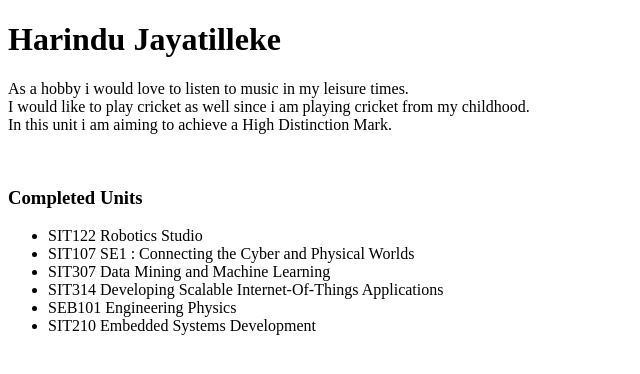
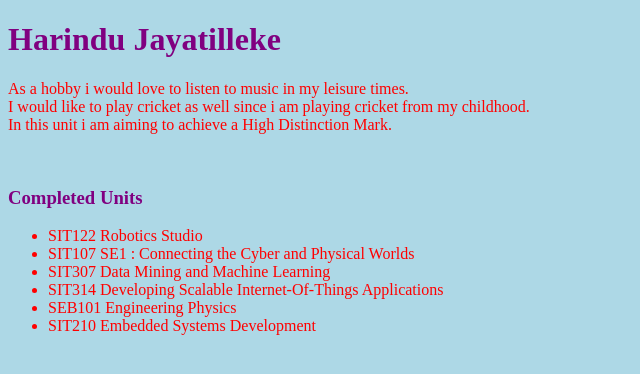
Before and after one commit to HarinduJayatillek/TrackMe, a plain HTML site: page about-me.html in a window 1280 px wide. Shown: the whole page, without its empty margins (0-640 px from the left). Drawn offline with Linux system fonts and the light colour scheme.

Commit message:
NEW: Add Css for webpage

```diff
--- a/about-me.html
+++ b/about-me.html
@@ -1,6 +1,7 @@
 <!DOCTYPE html>
 <html>
     <head>
+        <link rel="stylesheet" href="style.css" />
         <meta charset="utf-8" />
         <meta name="description" content="A frontend dashboard for the TrackMe application" />
         <meta name="author" content="Harindu Jayatilleke" />
--- /dev/null
+++ b/style.css
@@ -0,0 +1,15 @@
+body {
+    background-color: lightblue;
+}
+h1 {
+   color: purple;
+}
+h3 {
+    color: purple;
+}
+p {
+   color: red;
+}
+ul {
+    color: red;
+}
```
